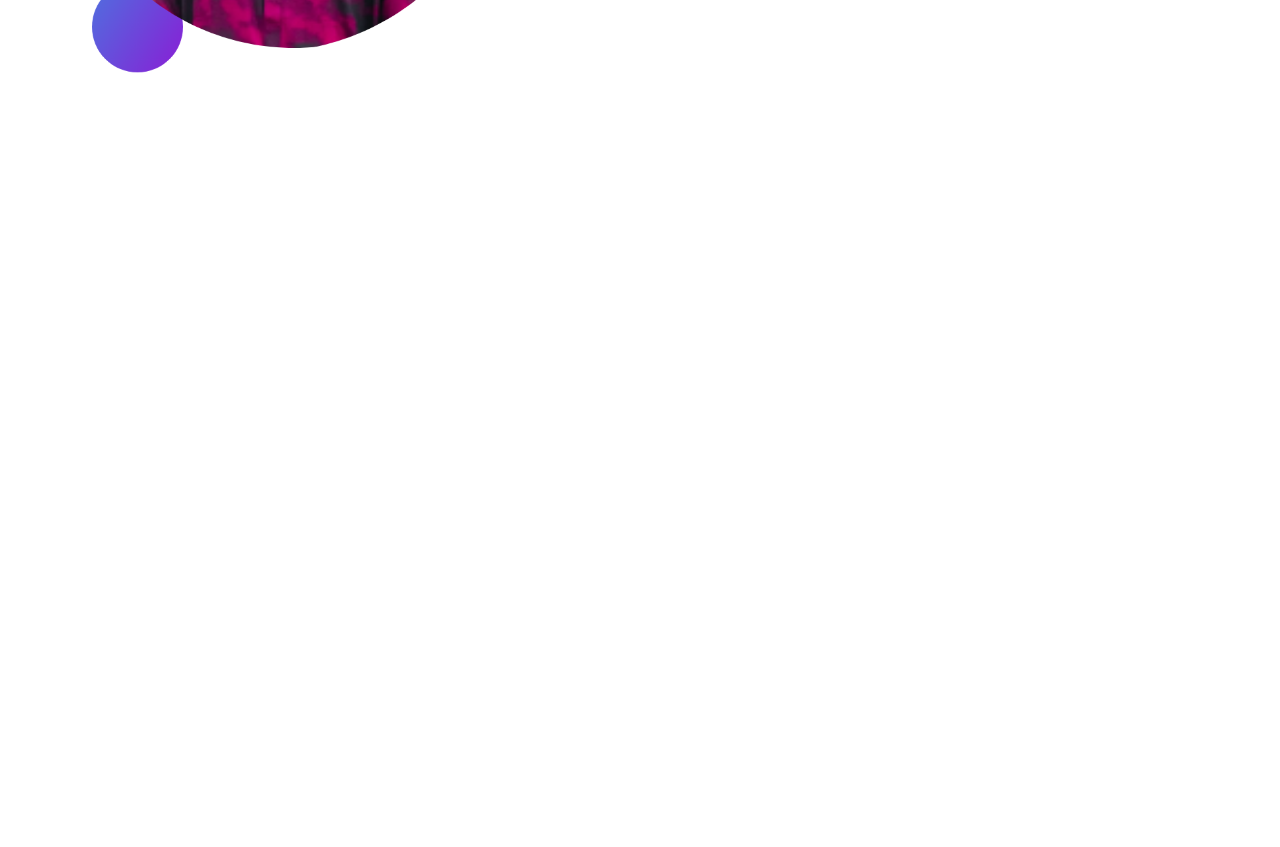
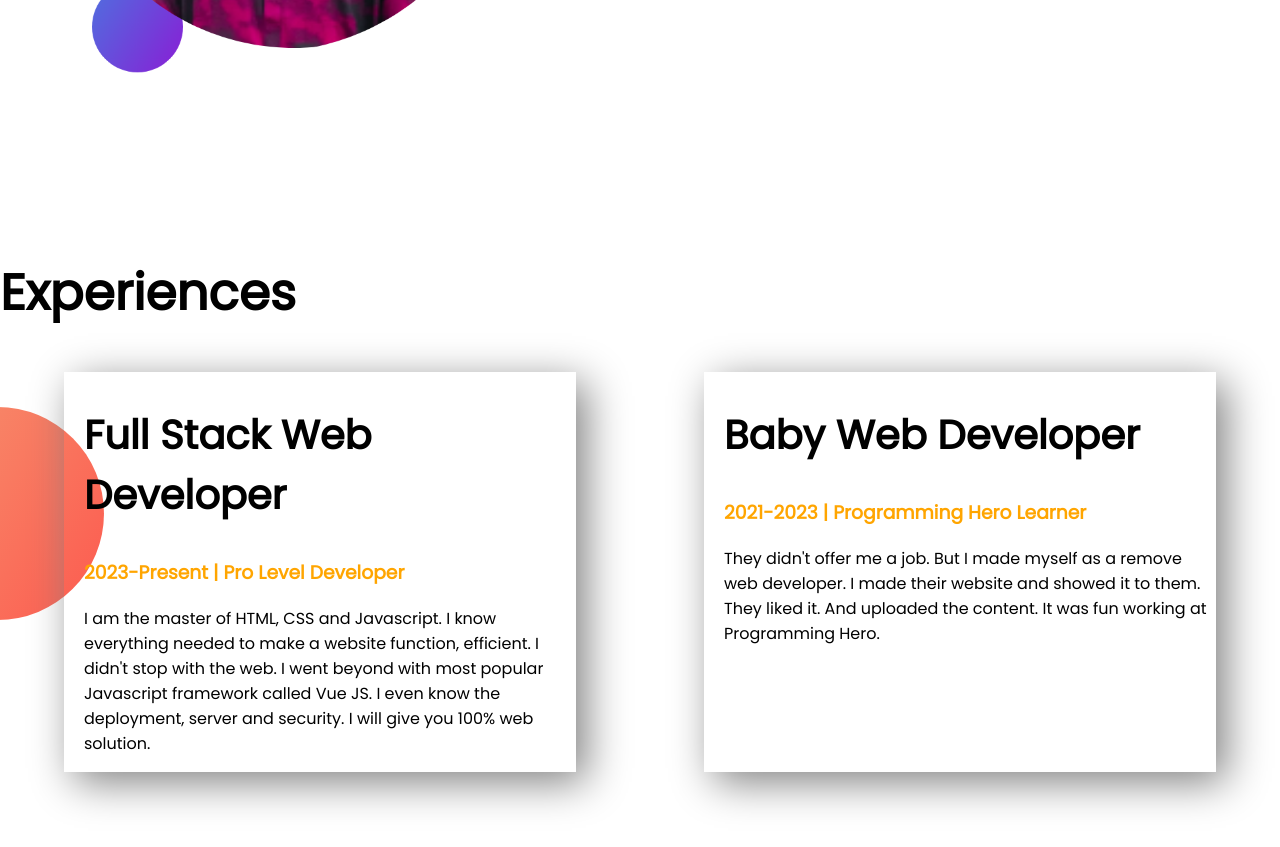
Before and after one commit to sayamkhanraj1/developer-portfolio, a plain HTML site: page index.html in a window 1280 px wide. Shown: the part 1081-1928 px from the top of the page. Before the commit the page ends 1337 px from the top, so only its background shows below. Drawn offline with Linux system fonts and the light colour scheme.

Commit message:
portfolio commit3

```diff
--- a/index.html
+++ b/index.html
@@ -11,7 +11,7 @@
     <link rel="stylesheet" href="style.css">
 </head>
 <body>
-    <section class="top-banner">
+    <section class="top-banner flexible">
 
             </div>
         <div class="half-width">
@@ -25,7 +25,7 @@
                  <img src="mypic/my-bg .png" alt="">
 
     </section>
-    <section class="dream-big">
+    <section class="dream-big flexible">
         <div class="half-width">
         <img src="mypic/my-bg2.png" alt="">
         </div>
@@ -36,6 +36,23 @@
             <a class="anchor-button target="_blank" href="">DWONLOAD RESUME</a>
         </div>
     </section>
+    <section class="experience">
+        <h1>Experiences</h1>
+        <div class="flexible">
+            <div class="experienc-item">
+                <h2>Full Stack Web Developer</h2>
+            <h3  class="sub-titel">2023-Present | Pro Level Developer</h3>
+            <p>I am the master of HTML, CSS and Javascript. I know everything needed to make a website function, efficient. I didn't stop with the web. I went beyond with most popular Javascript framework called Vue JS. I even know the deployment, server and security. I will give you 100% web solution.</p>
+            </div>
+            <div class="experienc-item">
+                <h2>Baby Web Developer</h2>
+                <h3  class="sub-titel">2021-2023 | Programming Hero Learner</h3>
+                <p>They didn't offer me a job. But I made myself as a remove web developer. I made their website and showed it to them. They liked it. And uploaded the content. It was fun working at Programming Hero.</p>
+            </div>
+        </div>
+    </section>
+
+
 
 </body>
 </html>
--- a/style.css
+++ b/style.css
@@ -6,12 +6,15 @@ body {
 h1 {
     font-size: 50px;
 }
+h2{
+    font-size: 40px;
+}
 
 span {
     color: orange;
 }
 
-section {
+.flexible {
     display: flex;
     margin-bottom: 150px;
 }
@@ -19,6 +22,7 @@ section {
 .half-width {
     width: 50%;
     padding: 2%;
+
 }
 
 .half-width img {
@@ -45,3 +49,19 @@ section {
     background-repeat: no-repeat;
     background-position: right;
 }
+.sub-titel{
+    color: orange;
+}
+.experience{
+    background-image: url(images/exp-bg.png);
+    background-repeat: no-repeat;
+    background-position: left;
+
+}
+.experienc-item{
+    margin-left: 5%;
+    margin-right: 5%;
+    padding-left: 20px;
+    box-shadow: 10px 10px 40px gray;
+     width: 40%
+}
```
